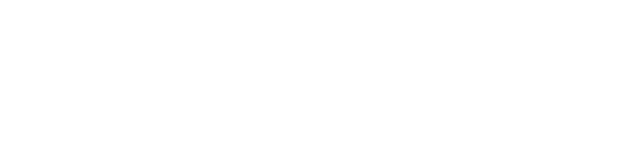
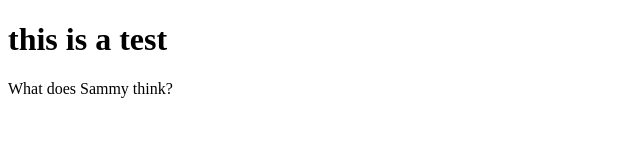
Before and after one commit to guapohombre/practice, a plain HTML site: page index.html in a window 1280 px wide. Shown: the whole page, without its empty margins (0-640 px from the left). Drawn offline with Linux system fonts and the light colour scheme.

Commit message:
second commit

```diff
--- a/index.html
+++ b/index.html
@@ -6,5 +6,8 @@
     <meta name="viewport" content="width=device-width, initial-scale=1.0" />
     <title>Document</title>
   </head>
-  <body></body>
+  <body>
+    <h1>this is a test</h1>
+    <p>What does Sammy think?</p>
+  </body>
 </html>
```
